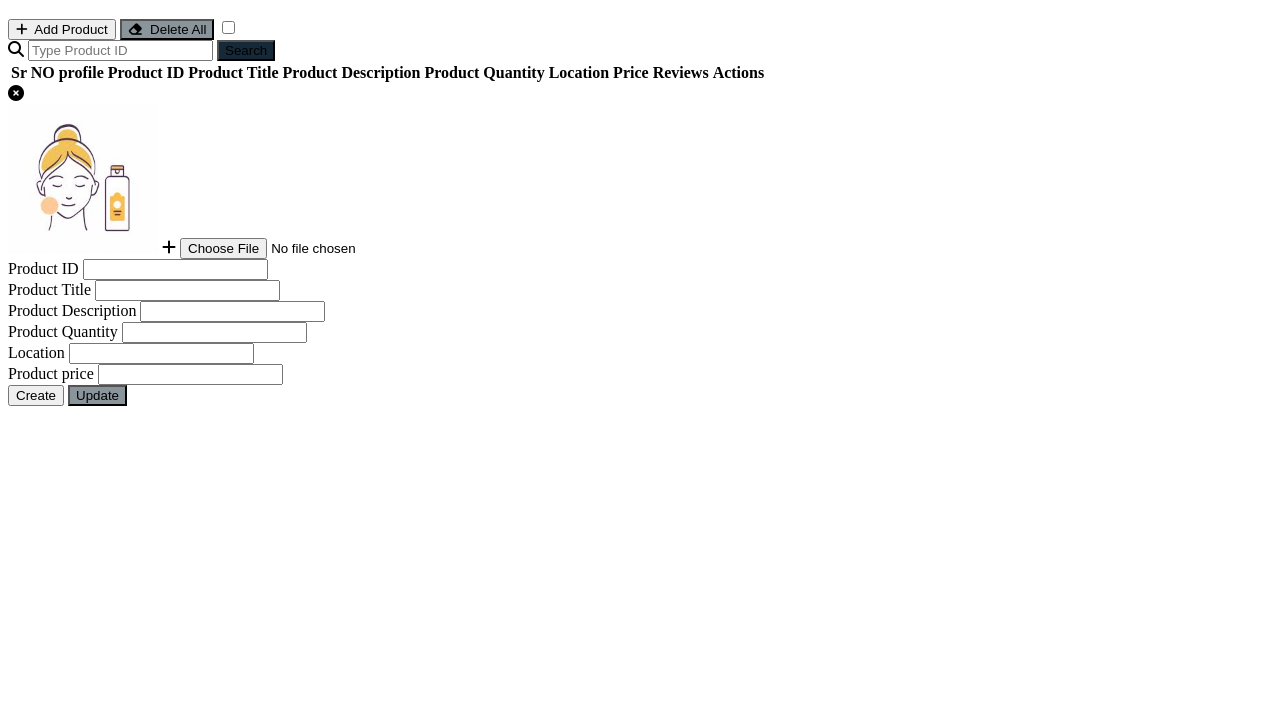
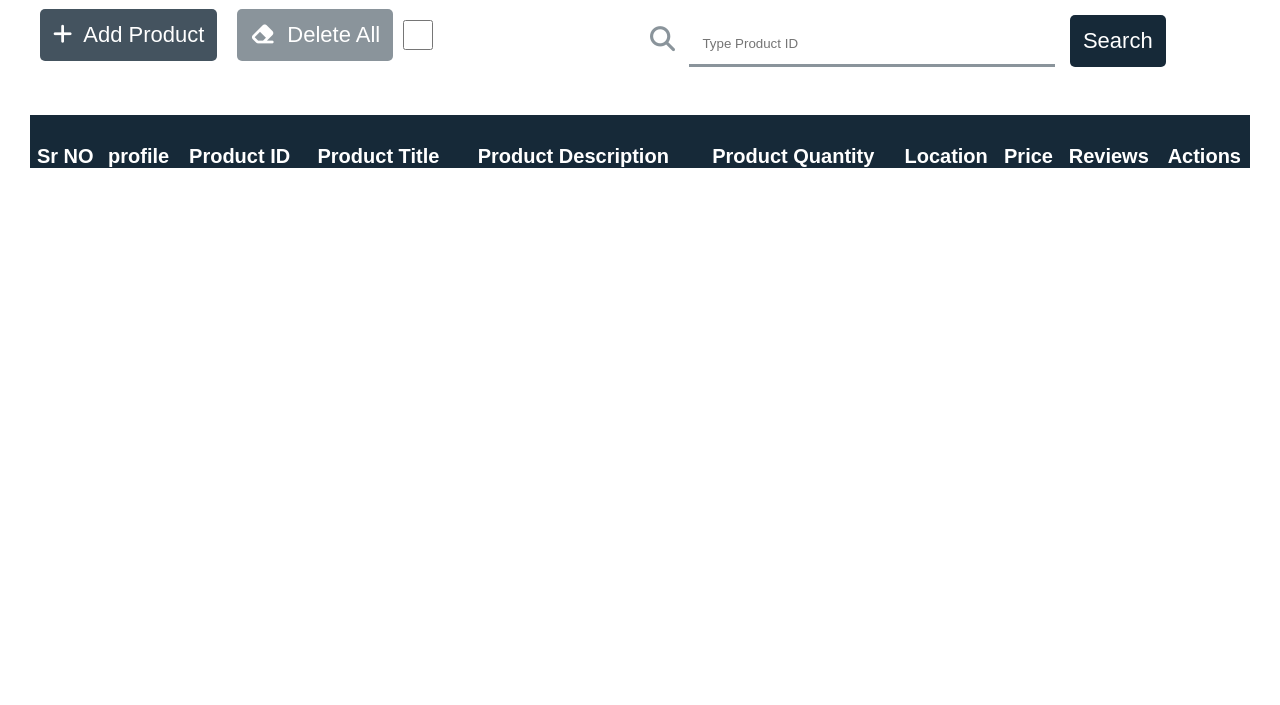
Before and after one commit to aghna-khalil/login, a plain HTML site: page table.html in a window 1280 px wide. Shown: the part 95-800 px from the top of the page. Drawn offline with nearby package versions, Linux system fonts and the light colour scheme; the site is published under a folder, as on GitHub Pages, so addresses that start at the root find nothing.

Commit message:
path image

```diff
--- a/style.css
+++ b/style.css
@@ -11,7 +11,7 @@ body {
   justify-content: center;
   /* background-color: #162938; */
   align-items: center;
-  background-image: url(/assets/11.jpg);
+  background-image: url(assets/11.jpg);
   min-height: 100vh;
   background-repeat: no-repeat;
   background-size: cover;
--- a/table.html
+++ b/table.html
@@ -6,7 +6,7 @@
 	<script src="https://unpkg.com/sweetalert/dist/sweetalert.min.js"></script>
     <title>crud</title>
 
-    <link rel="stylesheet" href="/table.css" />
+    <link rel="stylesheet" href="table.css" />
     <link
       rel="stylesheet"
       href="https://cdnjs.cloudflare.com/ajax/libs/font-awesome/6.5.2/css/all.min.css"
```
